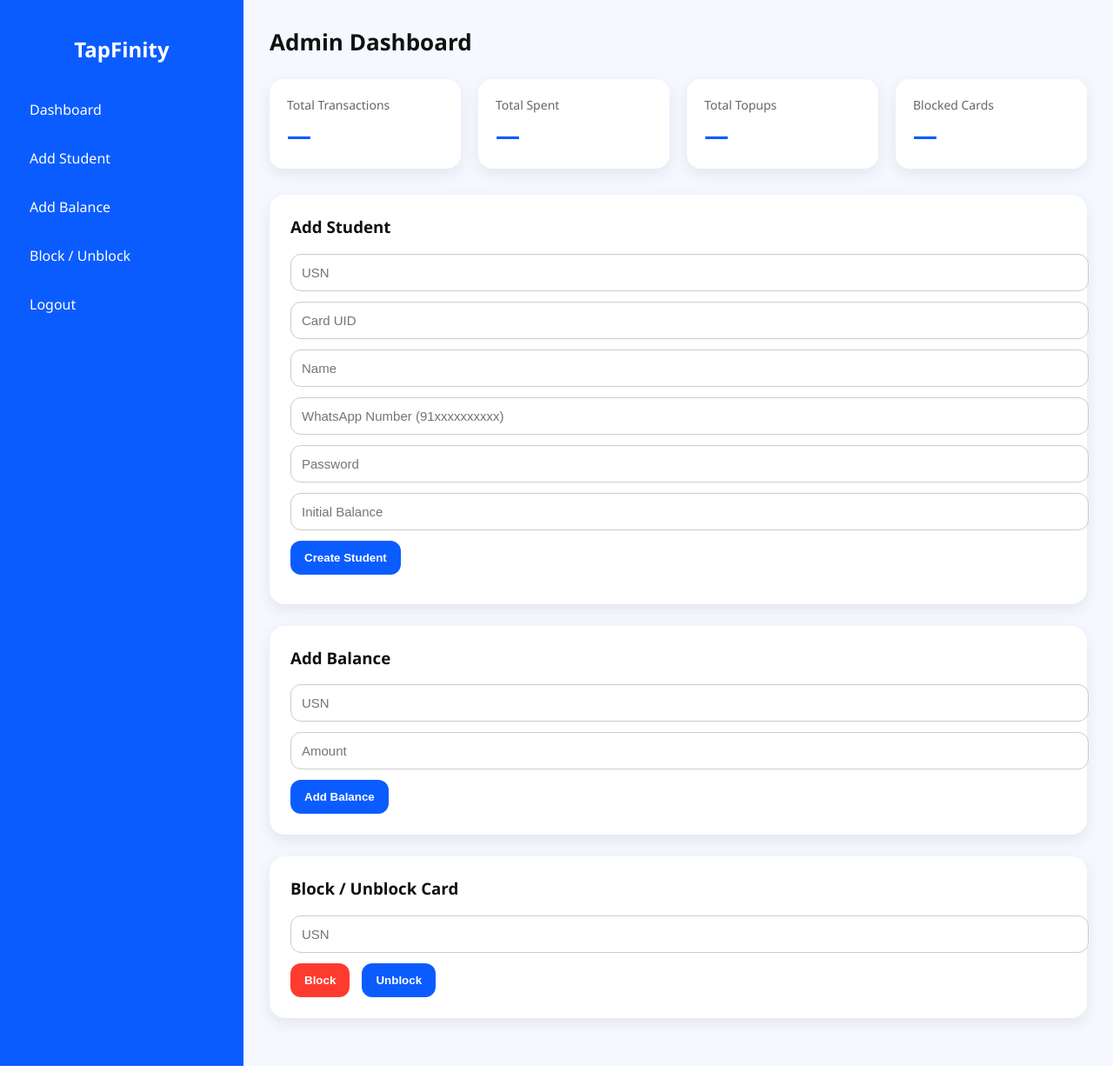
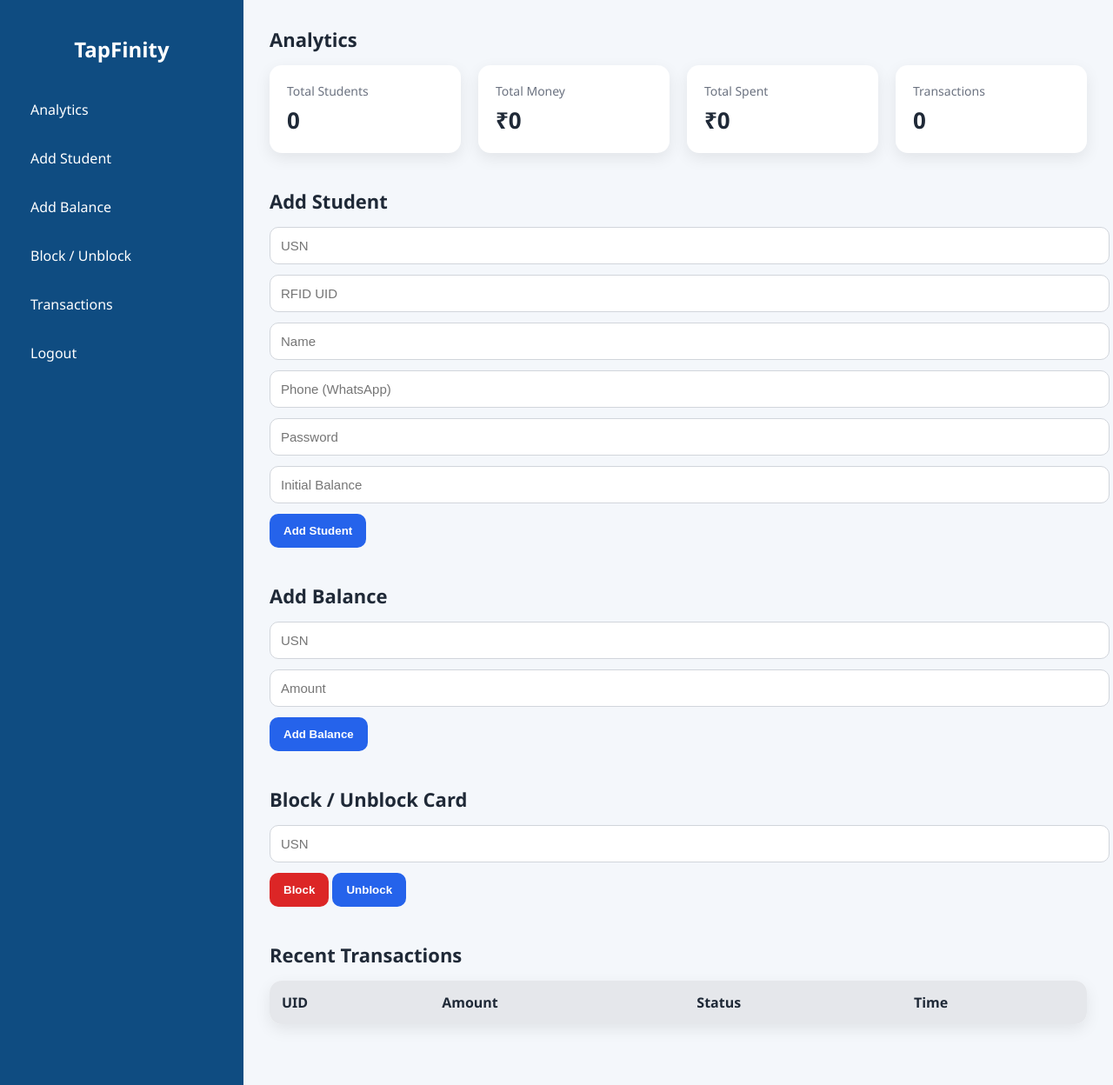
Before and after one commit to preetz-6/tapfinity-backed, a Flask app: page /admin in a window 1280 px wide. Shown: the whole page at 87% size. Before the commit the page ends 1226 px from the top, so only its background shows below. Run offline with Flask 3, Linux system fonts and the light colour scheme; lists and menus that the app fills with data are empty; some libraries are stand-ins or nearby versions.

Commit message:
Update admin.html

```diff
--- a/templates/admin.html
+++ b/templates/admin.html
@@ -1,15 +1,15 @@
 <!DOCTYPE html>
 <html>
 <head>
-    <title>TapFinity Admin</title>
+    <title>TapFinity Admin Dashboard</title>
     <meta name="viewport" content="width=device-width, initial-scale=1">
 
     <style>
         body {
             margin: 0;
             font-family: "Segoe UI", Roboto, sans-serif;
-            background: #f5f8ff;
-            color: #111;
+            background: #f4f7fb;
+            color: #1f2937;
         }
 
         .layout {
@@ -17,10 +17,10 @@
             min-height: 100vh;
         }
 
-        /* -------- SIDEBAR -------- */
+        /* ---------- SIDEBAR ---------- */
         .sidebar {
             width: 240px;
-            background: #0b5cff;
+            background: #0f4c81;
             color: white;
             padding: 20px;
         }
@@ -30,98 +30,113 @@
             margin-bottom: 30px;
         }
 
-        .nav {
-            padding: 12px 14px;
+        .nav-item {
+            padding: 12px 15px;
             border-radius: 10px;
             cursor: pointer;
             margin-bottom: 10px;
         }
 
-        .nav:hover {
+        .nav-item:hover {
             background: rgba(255,255,255,0.15);
         }
 
-        /* -------- MAIN -------- */
+        /* ---------- MAIN ---------- */
         .main {
             flex: 1;
             padding: 30px;
         }
 
-        .title {
-            font-size: 26px;
-            font-weight: 700;
-            margin-bottom: 25px;
+        .section {
+            margin-bottom: 40px;
         }
 
-        .cards {
+        .section-title {
+            font-size: 22px;
+            font-weight: 600;
+            margin-bottom: 15px;
+        }
+
+        /* ---------- METRICS ---------- */
+        .metrics {
             display: grid;
-            grid-template-columns: repeat(4,1fr);
+            grid-template-columns: repeat(4, 1fr);
             gap: 20px;
-            margin-bottom: 30px;
+            margin-bottom: 40px;
         }
 
         .card {
             background: white;
             padding: 20px;
-            border-radius: 16px;
+            border-radius: 14px;
             box-shadow: 0 6px 18px rgba(0,0,0,0.08);
         }
 
         .card-title {
             font-size: 14px;
-            color: #666;
+            color: #6b7280;
         }
 
         .card-value {
-            font-size: 28px;
+            font-size: 26px;
             font-weight: 700;
             margin-top: 6px;
-            color: #0b5cff;
         }
 
-        .section {
-            background: white;
-            padding: 24px;
-            border-radius: 18px;
-            margin-bottom: 25px;
-            box-shadow: 0 6px 18px rgba(0,0,0,0.08);
-        }
-
-        .section h3 {
-            margin-top: 0;
-        }
-
+        /* ---------- FORMS ---------- */
         input {
             width: 100%;
             padding: 12px;
             margin-bottom: 12px;
-            border-radius: 12px;
-            border: 1px solid #ccc;
+            border-radius: 10px;
+            border: 1px solid #d1d5db;
             font-size: 15px;
         }
 
         button {
             padding: 12px 16px;
-            border-radius: 12px;
+            background: #2563eb;
+            color: white;
             border: none;
-            background: #0b5cff;
-            color: white;
-            font-weight: 600;
+            border-radius: 10px;
             cursor: pointer;
-        }
-
-        .danger {
-            background: #ff3b30;
-        }
-
-        .msg {
-            margin-top: 10px;
             font-weight: 600;
         }
 
-        @media(max-width:900px){
-            .cards { grid-template-columns: repeat(2,1fr); }
-            .sidebar { display:none; }
+        button.danger {
+            background: #dc2626;
+        }
+
+        /* ---------- TABLE ---------- */
+        table {
+            width: 100%;
+            border-collapse: collapse;
+            background: white;
+            border-radius: 14px;
+            overflow: hidden;
+            box-shadow: 0 6px 18px rgba(0,0,0,0.08);
+        }
+
+        th, td {
+            padding: 14px;
+            text-align: left;
+        }
+
+        th {
+            background: #e5e7eb;
+            font-weight: 600;
+        }
+
+        tr:not(:last-child) {
+            border-bottom: 1px solid #e5e7eb;
+        }
+
+        .status-success { color: #059669; }
+        .status-failed { color: #dc2626; }
+
+        @media (max-width: 900px) {
+            .metrics { grid-template-columns: repeat(2,1fr); }
+            .sidebar { display: none; }
         }
     </style>
 </head>
@@ -133,65 +148,82 @@
     <!-- SIDEBAR -->
     <div class="sidebar">
         <h2>TapFinity</h2>
-        <div class="nav">Dashboard</div>
-        <div class="nav" onclick="scrollToId('addStudent')">Add Student</div>
-        <div class="nav" onclick="scrollToId('balance')">Add Balance</div>
-        <div class="nav" onclick="scrollToId('block')">Block / Unblock</div>
-        <div class="nav" onclick="logout()">Logout</div>
+        <div class="nav-item" onclick="scrollToId('analytics')">Analytics</div>
+        <div class="nav-item" onclick="scrollToId('addStudent')">Add Student</div>
+        <div class="nav-item" onclick="scrollToId('balance')">Add Balance</div>
+        <div class="nav-item" onclick="scrollToId('block')">Block / Unblock</div>
+        <div class="nav-item" onclick="scrollToId('transactions')">Transactions</div>
+        <div class="nav-item" onclick="logout()">Logout</div>
     </div>
 
     <!-- MAIN -->
     <div class="main">
 
-        <div class="title">Admin Dashboard</div>
-
-        <!-- METRICS -->
-        <div class="cards">
+        <!-- ANALYTICS -->
+        <div id="analytics" class="section">
+            <div class="section-title">Analytics</div>
+            <div class="metrics">
                 <div class="card">
-                <div class="card-title">Total Transactions</div>
-                <div class="card-value" id="tx_count">—</div>
+                    <div class="card-title">Total Students</div>
+                    <div class="card-value" id="m_students">0</div>
+                </div>
+                <div class="card">
+                    <div class="card-title">Total Money</div>
+                    <div class="card-value" id="m_money">₹0</div>
                 </div>
                 <div class="card">
                     <div class="card-title">Total Spent</div>
-                <div class="card-value" id="spent">—</div>
+                    <div class="card-value" id="m_spent">₹0</div>
                 </div>
                 <div class="card">
-                <div class="card-title">Total Topups</div>
-                <div class="card-value" id="topups">—</div>
+                    <div class="card-title">Transactions</div>
+                    <div class="card-value" id="m_tx">0</div>
                 </div>
-            <div class="card">
-                <div class="card-title">Blocked Cards</div>
-                <div class="card-value" id="blocked">—</div>
             </div>
         </div>
 
         <!-- ADD STUDENT -->
         <div id="addStudent" class="section">
-            <h3>Add Student</h3>
-            <input id="usn" placeholder="USN">
-            <input id="uid" placeholder="Card UID">
-            <input id="name" placeholder="Name">
-            <input id="phone" placeholder="WhatsApp Number (91xxxxxxxxxx)">
-            <input id="password" placeholder="Password">
-            <input id="balance" type="number" placeholder="Initial Balance">
-            <button onclick="addStudent()">Create Student</button>
-            <div id="addMsg" class="msg"></div>
+            <div class="section-title">Add Student</div>
+            <input id="s_usn" placeholder="USN">
+            <input id="s_uid" placeholder="RFID UID">
+            <input id="s_name" placeholder="Name">
+            <input id="s_phone" placeholder="Phone (WhatsApp)">
+            <input id="s_pass" placeholder="Password">
+            <input id="s_bal" type="number" placeholder="Initial Balance">
+            <button onclick="addStudent()">Add Student</button>
         </div>
 
         <!-- ADD BALANCE -->
         <div id="balance" class="section">
-            <h3>Add Balance</h3>
-            <input id="bal_usn" placeholder="USN">
-            <input id="bal_amt" type="number" placeholder="Amount">
+            <div class="section-title">Add Balance</div>
+            <input id="b_usn" placeholder="USN">
+            <input id="b_amt" type="number" placeholder="Amount">
             <button onclick="addBalance()">Add Balance</button>
         </div>
 
-        <!-- BLOCK / UNBLOCK -->
+        <!-- BLOCK -->
         <div id="block" class="section">
-            <h3>Block / Unblock Card</h3>
+            <div class="section-title">Block / Unblock Card</div>
             <input id="blk_usn" placeholder="USN">
-            <button class="danger" onclick="blockCard()">Block</button>
-            <button onclick="unblockCard()" style="margin-left:10px;">Unblock</button>
+            <button class="danger" onclick="block()">Block</button>
+            <button onclick="unblock()">Unblock</button>
+        </div>
+
+        <!-- TRANSACTIONS -->
+        <div id="transactions" class="section">
+            <div class="section-title">Recent Transactions</div>
+            <table>
+                <thead>
+                    <tr>
+                        <th>UID</th>
+                        <th>Amount</th>
+                        <th>Status</th>
+                        <th>Time</th>
+                    </tr>
+                </thead>
+                <tbody id="tx_table"></tbody>
+            </table>
         </div>
 
     </div>
@@ -200,57 +232,81 @@
 <script>
 const BASE = "https://tapfinity-backed.onrender.com";
 
-function scrollToId(id){
-    document.getElementById(id).scrollIntoView({behavior:"smooth"});
+function scrollToId(id) {
+    document.getElementById(id).scrollIntoView({ behavior: "smooth" });
 }
 
-function addStudent(){
-    fetch(BASE+"/api/add_student",{
+function logout() {
+    window.location.href = "/admin_login";
+}
+
+/* ---------------- API CALLS ---------------- */
+
+function addStudent() {
+    fetch(BASE + "/api/add_student", {
+        method: "POST",
+        headers: {"Content-Type":"application/json"},
+        body: JSON.stringify({
+            usn: s_usn.value,
+            uid: s_uid.value,
+            name: s_name.value,
+            phone: s_phone.value,
+            password: s_pass.value,
+            balance: Number(s_bal.value)
+        })
+    }).then(()=>location.reload());
+}
+
+function addBalance() {
+    fetch(BASE + "/api/add_balance", {
+        method: "POST",
+        headers: {"Content-Type":"application/json"},
+        body: JSON.stringify({
+            usn: b_usn.value,
+            amount: Number(b_amt.value)
+        })
+    }).then(()=>location.reload());
+}
+
+function block() {
+    fetch(BASE + "/api/block_card", {
         method:"POST",
         headers:{"Content-Type":"application/json"},
-        body:JSON.stringify({
-            usn:usn.value,
-            uid:uid.value,
-            name:name.value,
-            phone:phone.value,
-            password:password.value,
-            balance:Number(balance.value)
-        })
-    }).then(r=>r.json()).then(d=>{
-        addMsg.textContent = d.status==="success" ? "Student created ✔" : d.message;
+        body:JSON.stringify({usn: blk_usn.value})
     });
 }
 
-function addBalance(){
-    fetch(BASE+"/api/add_balance",{
+function unblock() {
+    fetch(BASE + "/api/unblock_card", {
         method:"POST",
         headers:{"Content-Type":"application/json"},
-        body:JSON.stringify({
-            usn:bal_usn.value,
-            amount:Number(bal_amt.value)
-        })
+        body:JSON.stringify({usn: blk_usn.value})
     });
 }
 
-function blockCard(){
-    fetch(BASE+"/api/block_card",{
-        method:"POST",
-        headers:{"Content-Type":"application/json"},
-        body:JSON.stringify({usn:blk_usn.value})
+/* ---------------- LOAD ANALYTICS ---------------- */
+fetch(BASE + "/api/admin/analytics")
+.then(r=>r.json())
+.then(d=>{
+    m_students.textContent = d.students;
+    m_money.textContent = "₹" + d.total_money;
+    m_spent.textContent = "₹" + d.total_spent;
+    m_tx.textContent = d.transactions;
 });
-}
 
-function unblockCard(){
-    fetch(BASE+"/api/unblock_card",{
-        method:"POST",
-        headers:{"Content-Type":"application/json"},
-        body:JSON.stringify({usn:blk_usn.value})
+/* ---------------- LOAD TRANSACTIONS ---------------- */
+fetch(BASE + "/api/admin/transactions")
+.then(r=>r.json())
+.then(rows=>{
+    tx_table.innerHTML = rows.map(t=>`
+        <tr>
+            <td>${t.uid}</td>
+            <td>₹${t.amount}</td>
+            <td class="${t.status==='success'?'status-success':'status-failed'}">${t.status}</td>
+            <td>${t.timestamp}</td>
+        </tr>
+    `).join("");
 });
-}
-
-function logout(){
-    window.location.href="/admin_login";
-}
 </script>
 
 </body>
```
Lines whose indentation alone changed are shown as unchanged.
